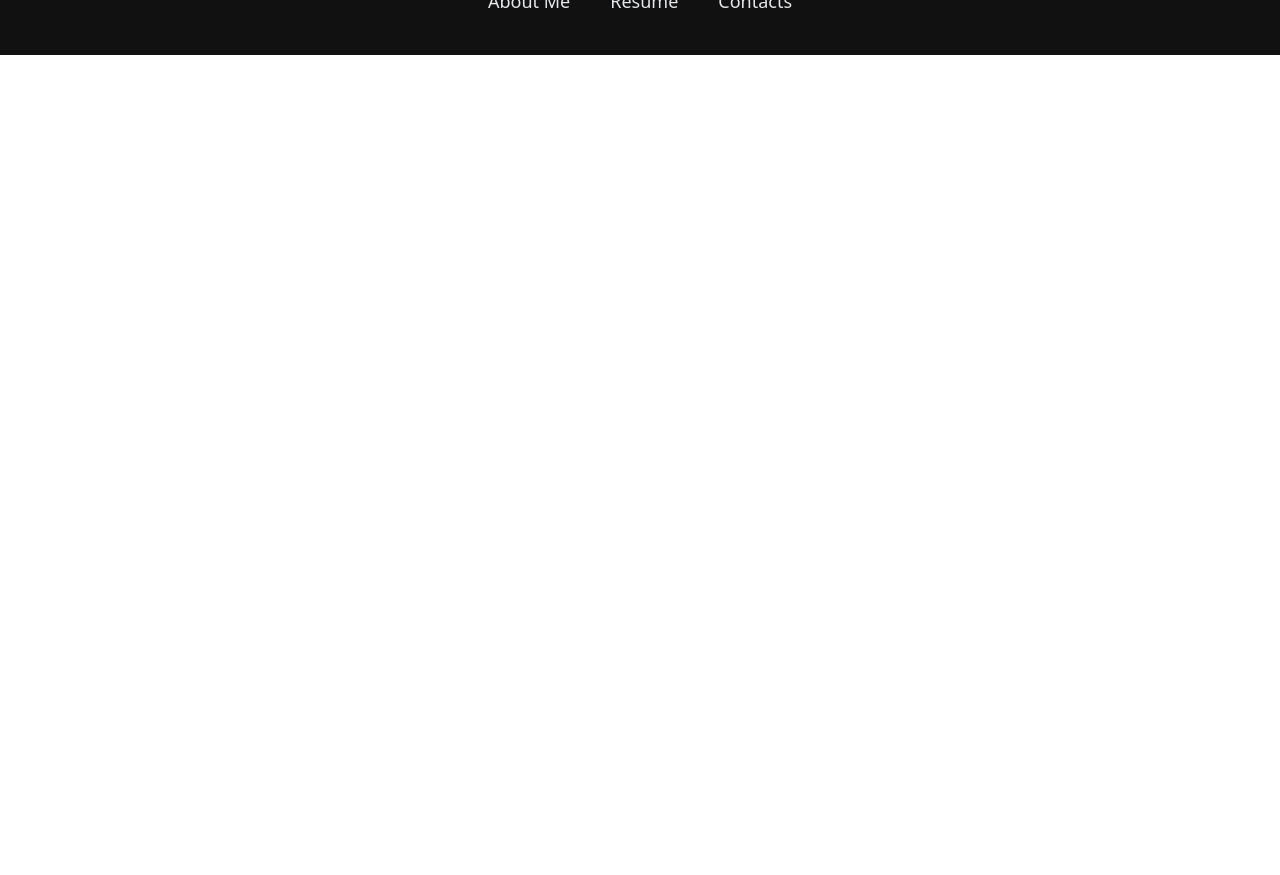
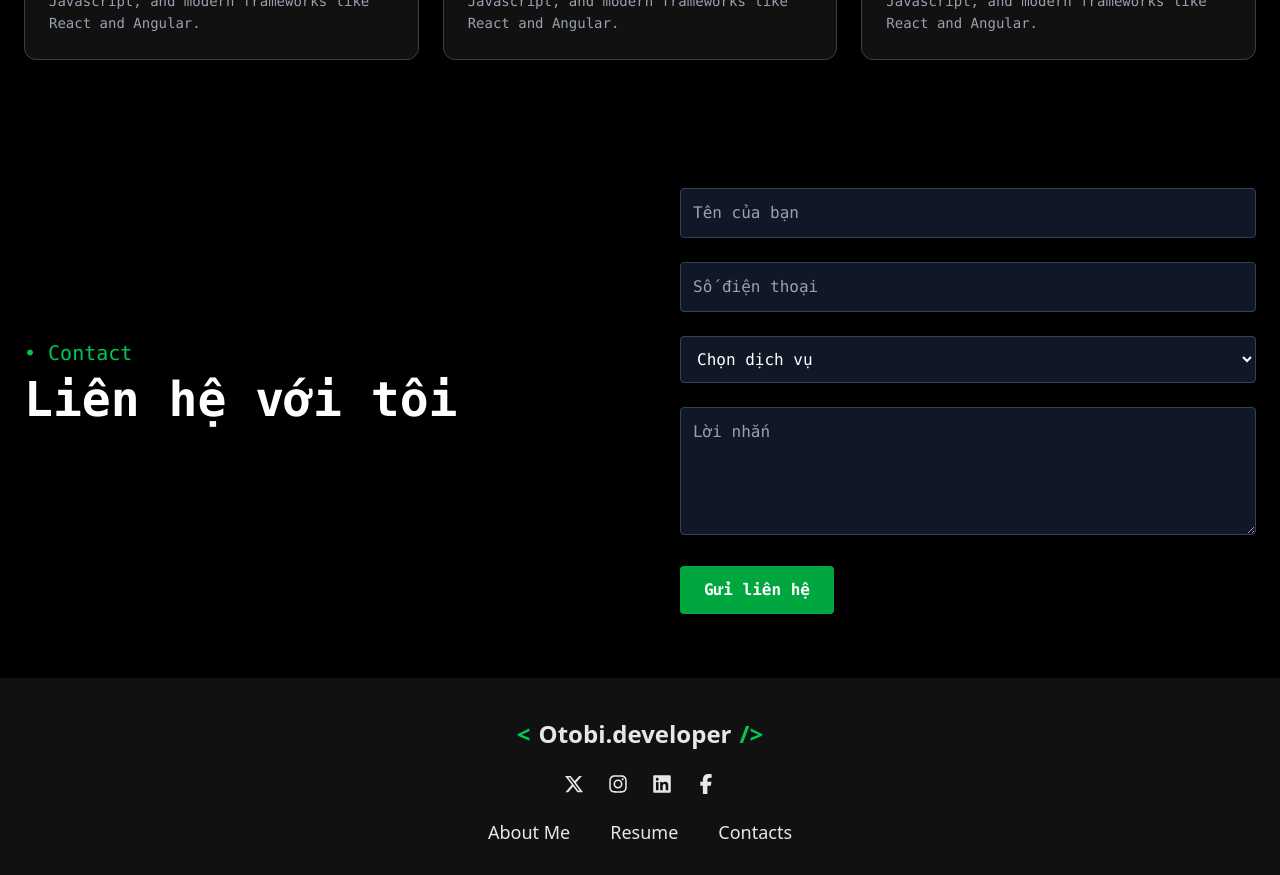
Before and after one commit to HuynhAnh24h/portfolio, a React (Vite) app: page / in a window 1280 px wide. Shown: the part 3840-4715 px from the top of the page. Before the commit the page ends 3895 px from the top, so only its background shows below. Built offline with nearby package versions, Linux system fonts and the light colour scheme.

Commit message:
done contact form

```diff
--- a/package.json
+++ b/package.json
@@ -13,6 +13,7 @@
     "@tailwindcss/vite": "^4.1.4",
     "react": "^19.0.0",
     "react-dom": "^19.0.0",
+    "react-hot-toast": "^2.5.2",
     "react-icons": "^5.5.0",
     "react-router-dom": "^7.5.1",
     "swiper": "^11.2.6",
--- a/src/App.jsx
+++ b/src/App.jsx
@@ -7,6 +7,7 @@ import Experience from './components/Experience'
 import Education from './components/Education'
 import Project from './components/Project'
 import MySkill from './components/MySkill'
+import Contact from './components/Contact'
 
 function App() {
 
@@ -19,6 +20,7 @@ function App() {
       <Experience/>
       <Project/>
       <Services/>
+      <Contact/>
     <Footer/>
     </>
   )
--- /dev/null
+++ b/src/components/Contact.jsx
@@ -0,0 +1,100 @@
+// src/components/ContactForm.jsx
+import { useState } from "react";
+import toast, { Toaster } from "react-hot-toast";
+
+export default function Contact() {
+  const [form, setForm] = useState({
+    name: "",
+    phone: "",
+    service: "",
+    message: ""
+  });
+
+  const [status, setStatus] = useState("");
+
+  const handleChange = e => {
+    setForm({ ...form, [e.target.name]: e.target.value });
+  };
+
+  const handleSubmit = async e => {
+    e.preventDefault();
+    const loadingToast = toast.loading("Đang gửi liên hệ...");
+    try {
+      const response = await fetch("https://script.google.com/macros/s/AKfycbxgLOs5QosCbqAPsP8_MTC9VTRfjejSMUupOLspgGXy0UaZrcrxvS6Ib-mkZ65rEFzD/exec", {
+        method: "POST",
+        mode: "no-cors", // Do not change this
+        headers: {
+          "Content-Type": "application/x-www-form-urlencoded"
+        },
+        body: new URLSearchParams(form).toString()
+      });
+
+      toast.success("Gửi thành công! 🎉", { id: loadingToast });
+      setForm({ name: "", phone: "", service: "", message: "" });
+    } catch (error) {
+        toast.error("Lỗi khi gửi! Vui lòng thử lại 😢", { id: loadingToast });
+    }
+  };
+
+  return (
+    <section className="bg-black py-16 px-6 text-white font-mono">
+        <Toaster position="top-right" />
+        <div className="max-w-7xl mx-auto">
+            <div className="flex flex-col lg:flex-row justify-between items-center gap-5">
+                <div className="flex-row justify-items-start gap-1">
+                    <h2 className="text-green-500 text-xl mb-2">• Contact</h2>
+                    <h3 className="text-5xl font-bold mb-10">Liên hệ với tôi</h3>
+                </div>
+                <form onSubmit={handleSubmit} className="space-y-6 max-w-xl">
+                    <input
+                    name="name"
+                    value={form.name}
+                    onChange={handleChange}
+                    required
+                    placeholder="Tên của bạn"
+                    className="w-full p-3 rounded bg-gray-900 text-white border border-gray-700 placeholder-gray-400"
+                    />
+                    <input
+                    name="phone"
+                    value={form.phone}
+                    onChange={handleChange}
+                    required
+                    placeholder="Số điện thoại"
+                    className="w-full p-3 rounded bg-gray-900 text-white border border-gray-700 placeholder-gray-400"
+                    />
+                    <select
+                    name="service"
+                    value={form.service}
+                    onChange={handleChange}
+                    required
+                    className="w-full p-3 rounded bg-gray-900 text-white border border-gray-700"
+                    >
+                    <option value="">Chọn dịch vụ</option>
+                    <option value="Thiết kế web">Thiết kế web</option>
+                    <option value="Tư vấn SEO">Tư vấn SEO</option>
+                    <option value="Chạy quảng cáo">Chạy quảng cáo</option>
+                    <option value="Khác">Khác</option>
+                    </select>
+                    <textarea
+                    name="message"
+                    value={form.message}
+                    onChange={handleChange}
+                    required
+                    placeholder="Lời nhắn"
+                    className="w-full p-3 h-32 rounded bg-gray-900 text-white border border-gray-700 placeholder-gray-400"
+                    />
+
+                    <button
+                    type="submit"
+                    className="bg-green-600 hover:bg-green-500 text-white font-bold py-3 px-6 rounded"
+                    >
+                    Gửi liên hệ
+                    </button>
+
+                    {status && <p className="text-sm mt-2">{status}</p>}
+                </form>
+            </div>
+        </div>
+    </section>
+  );
+}
--- a/src/components/Project.jsx
+++ b/src/components/Project.jsx
@@ -39,7 +39,7 @@ export default function Project() {
       >
         {projects.map((project, index) => (
           <SwiperSlide key={index}>
-            <div className="flex flex-col lg:flex-row items-center gap-8">
+            <div className="flex-col max-w-7xl mx-auto lg:flex-row items-center gap-8">
               <img src={project.image} alt={project.title} className="rounded-xl w-full lg:w-1/2" />
               <div className="text-white space-y-4">
                 <h3 className="text-green-400 text-xl font-mono">{project.title}</h3>
```
Also changed, not shown: 1 other file (tests, documents, lock files or other folders).
